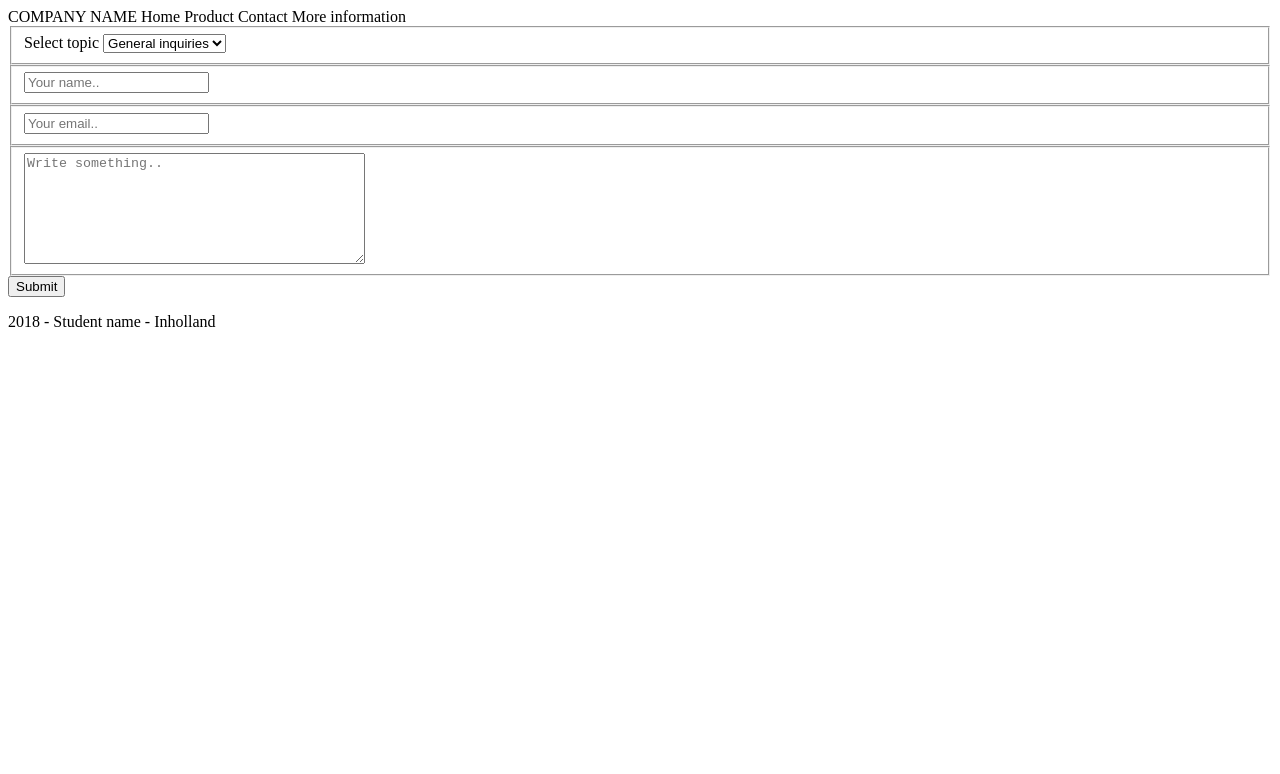
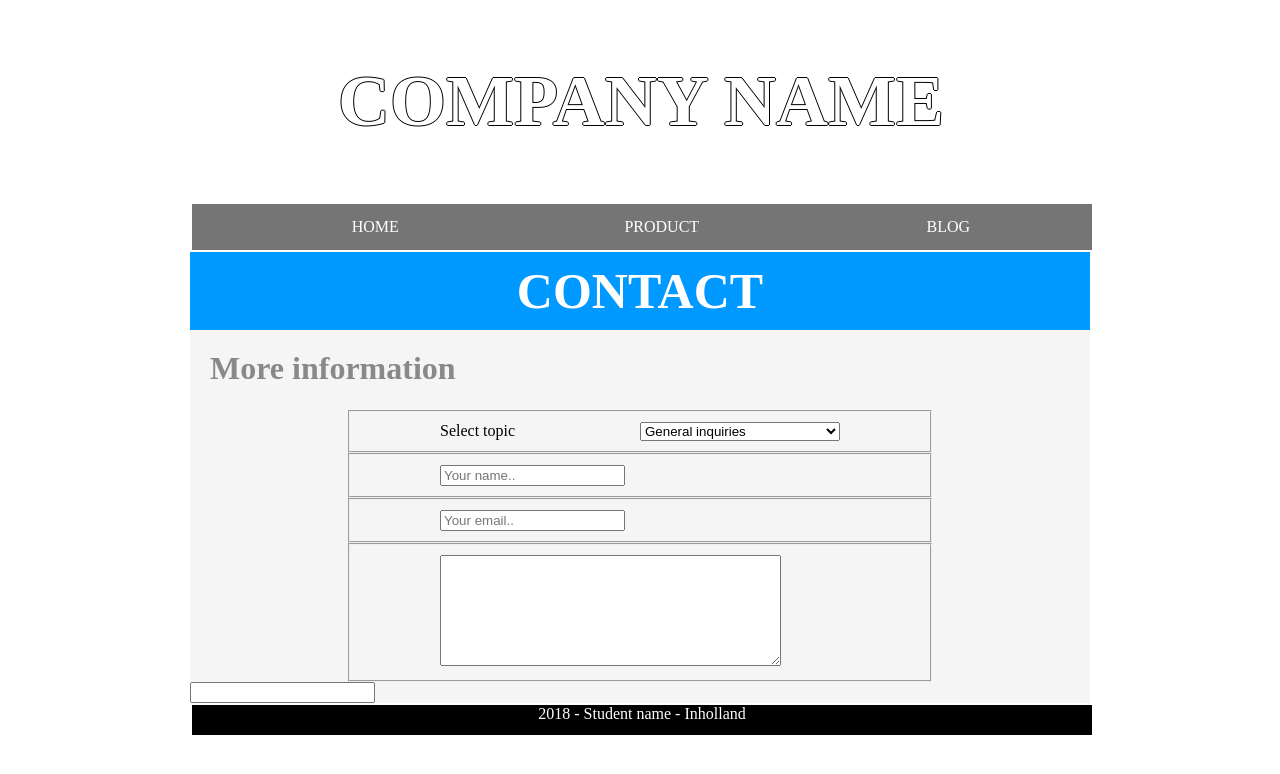
Before and after one commit to MohaymenSameen/webmarkupfinalassignment, a plain HTML site: page contact.html in a window 1280 px wide. Drawn offline with Linux system fonts and the light colour scheme.

Commit message:
fixing the contact thing and adding it to css

```diff
--- a/contact.html
+++ b/contact.html
@@ -1,8 +1,35 @@
-COMPANY NAME
-Home
-Product
-Contact
-More information
+<!DOCTYPE html>
+
+
+<html lang = "en">
+
+<head>
+
+
+	<meta charset = "UTF-8">
+	<meta name = "keywords" 	content = "Contact">
+	<meta name = "description"  content = "contact ">
+	<meta name = "author" 		content = "Mohaymen Sameen, 627650">
+	<link rel="stylesheet" href="stylesheet.css">
+
+</head>
+
+<body>
+<section>
+	<header>
+		<h1>COMPANY NAME</h1>
+	</header>
+
+		<ul id = "nav">
+			<li><a href="#product">Home</a></li>
+			<li><a href="#contact">Product</a></li>
+			<li><a href="#blog">Blog</a></li>
+		</ul>
+		<h2 class="games">Contact</h2>
+
+
+		<h3>More information</h3>
+
 	<form action="nowhere.php" method="post">
 		<fieldset>
 			<label >Select topic</label>
@@ -12,31 +39,28 @@ More information
 			<option value="recruitement">Recruitement</option>
 		</select>
 		</fieldset>
+
 		<fieldset class="contactFormFieldset">
-		<input
-				type="text"
-				name="contactFormName"
-				placeholder="Your name.."
-		/>
+			<input	type="text"	name="contactFormName" placeholder="Your name.."/>
+
 		</fieldset>
 		<fieldset class="contactFormFieldset">
-		<input
-				type="email"
-				name="email"
-				placeholder="Your email.."
-		/>
+			<input type="email"	name="email" placeholder="Your email.."/>
 		</fieldset>
+
 		<fieldset>
-		<textarea
-				rows="7"
-				cols="40"
-				name="message"
-				placeholder="Write something.."
-		></textarea>
+
+			<textarea rows="7"	cols="40" name="message" placeholder="Write something..">
+			</textarea>
+
 		</fieldset>
-	<input
-			type="submit"
-			value="Submit"
-	/>
+			<input type="submit	value="Submit"/>
+
 	</form>
+
+	<footer>
 		2018 - Student name - Inholland
+	</footer>
+</section
+</body>
+</html>
--- a/stylesheet.css
+++ b/stylesheet.css
@@ -118,7 +118,7 @@
 
 
 	.column {
-		flex: 40%;
+		flex: 70%;
 		padding: 0;
 		max-width:40%;
 		padding:0;
@@ -127,7 +127,33 @@
 	}
 	.column img{
 		width:10%;
-
-
+		padding:10px;
 
 	}
+
+	h3{
+		font-size:2em;
+		color:#898989;
+		background-color:#F5F5F5;
+		height:40px;
+		margin:0;
+		padding:20px;
+	}
+
+	form{
+		background-color:#F5F5F5;
+	}
+
+	fieldset{
+		width: 400px;
+		margin:auto;
+		padding:10px 90px;
+
+	}
+
+	select{
+		width: 50%;
+		margin: auto;
+		float: right;
+
+	}
```
Lines whose indentation alone changed are shown as unchanged.
